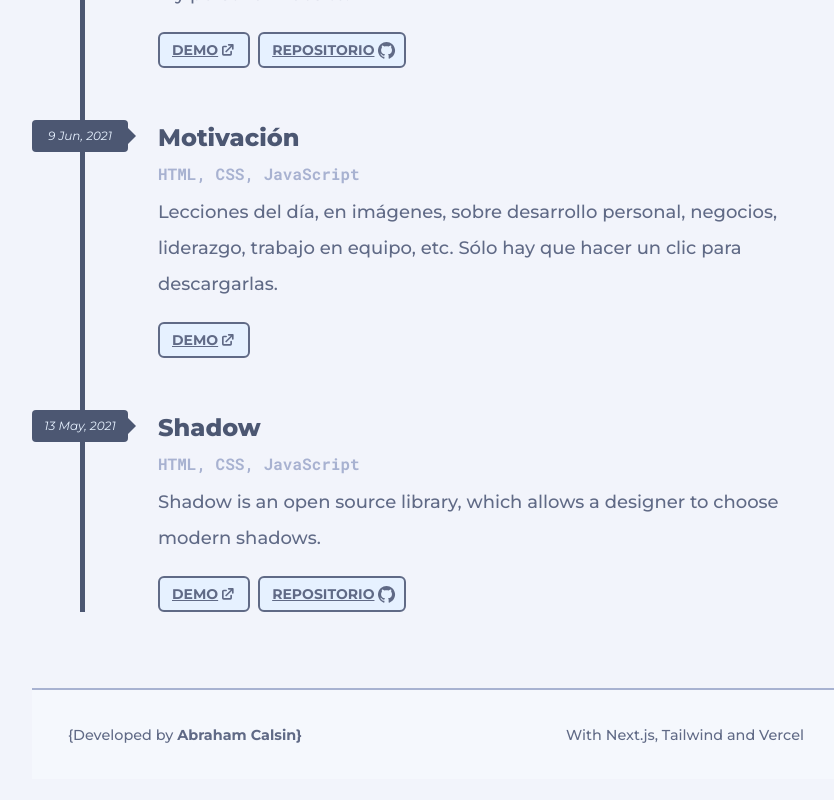
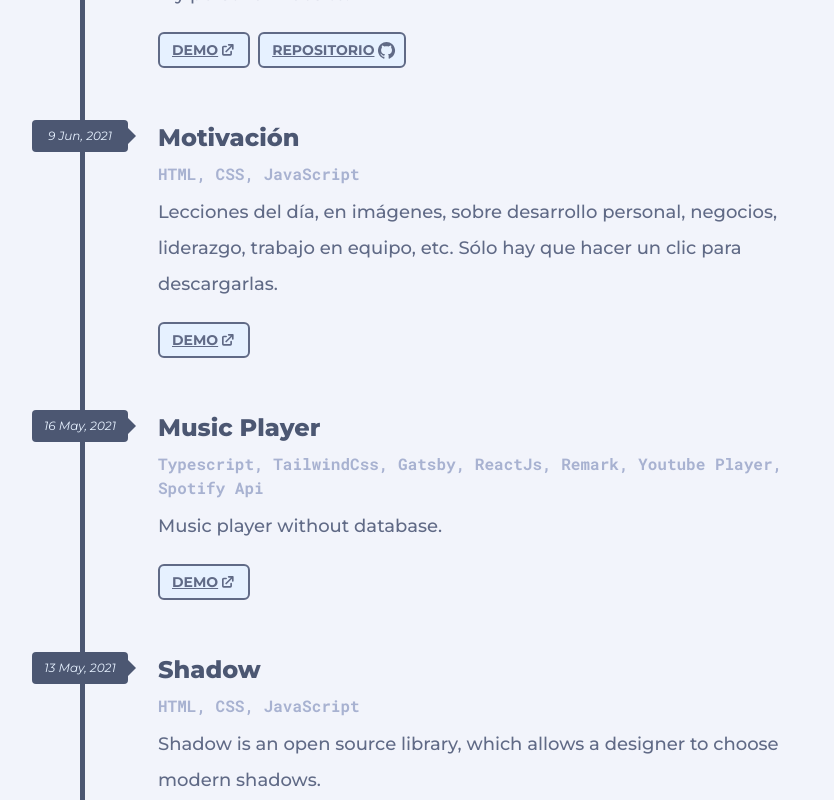
Before and after one commit to Uvacoder/port-abrahamcalsin, a Next.js app: page /projects in a window 1280 px wide. Shown: the part 1910-2710 px from the top of the page, without its empty margins (204-1038 px from the left). Built offline with nearby package versions, Linux system fonts and the light colour scheme.

Commit message:
feat: a new project added (#29)

```diff
--- a/src/components/works/index.tsx
+++ b/src/components/works/index.tsx
@@ -8,7 +8,7 @@ export const Works = () => {
       <WorkItem
         date={new Date('1/04/2022')}
         title="React GitHub Fork Banner"
-        tags="Npm, TSDX, Styled Components, Storybook."
+        tags="Npm, TSDX, Styled Components, Storybook"
         description="Add a github banner with a link to the fork or repository of your project."
         repositoryHref="https://github.com/abrahamcalsin/github-fork-banner"
         packageHref="https://www.npmjs.com/package/react-github-fork-banner"
@@ -16,7 +16,7 @@ export const Works = () => {
       <WorkItem
         date={new Date('12/12/2021')}
         title="Screen Quotes"
-        tags="Next.js, TailwindCSS, QuotableAPI."
+        tags="Next.js, TailwindCSS, QuotableAPI"
         description="Generate random quotes, convert them to a PNG image and download them in one click."
         webHref="https://screen-quotes.abrahamcalsin.com"
         repositoryHref="https://github.com/abrahamcalsin/screen-quotes"
@@ -24,7 +24,7 @@ export const Works = () => {
       <WorkItem
         date={new Date('09/22/2021')}
         title="Tasks List"
-        tags="React.js, TailwindCSS."
+        tags="React.js, TailwindCSS"
         description="Tasks List is an open source web application that allows you to manage your day to day tasks. Create new tasks, mark them as completed and even delete them."
         webHref="https://tasks-list.abrahamcalsin.com"
         repositoryHref="https://github.com/abrahamcalsin/task-list"
@@ -69,6 +69,13 @@ export const Works = () => {
         webHref="https://motivation-image.abrahamcalsin.com"
       />
       <WorkItem
+        date={new Date('05/16/2021')}
+        title="Music Player"
+        tags="Typescript, TailwindCss, Gatsby, ReactJs, Remark, Youtube Player, Spotify Api"
+        description="Music player without database."
+        webHref="https://musica-adventista.abrahamcalsin.com"
+      />
+      <WorkItem
         date={new Date('05/13/2021')}
         title="Shadow"
         tags="HTML, CSS, JavaScript"
```
